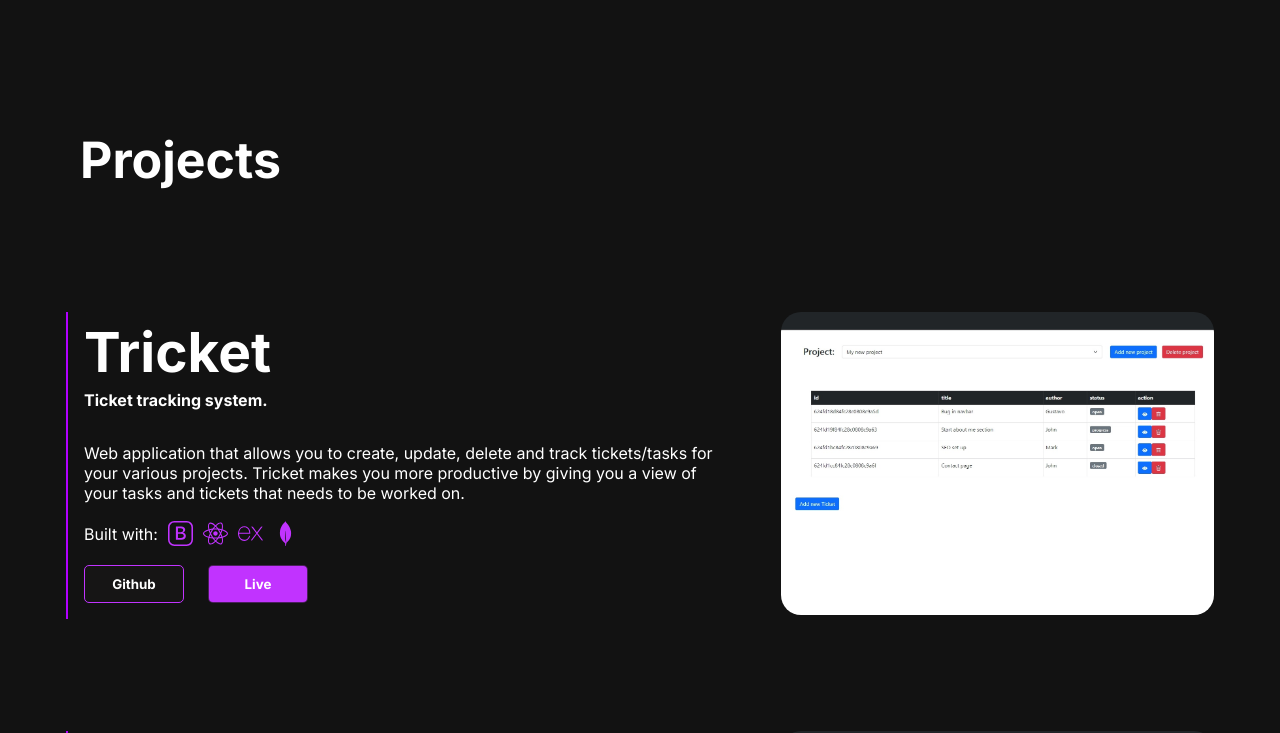
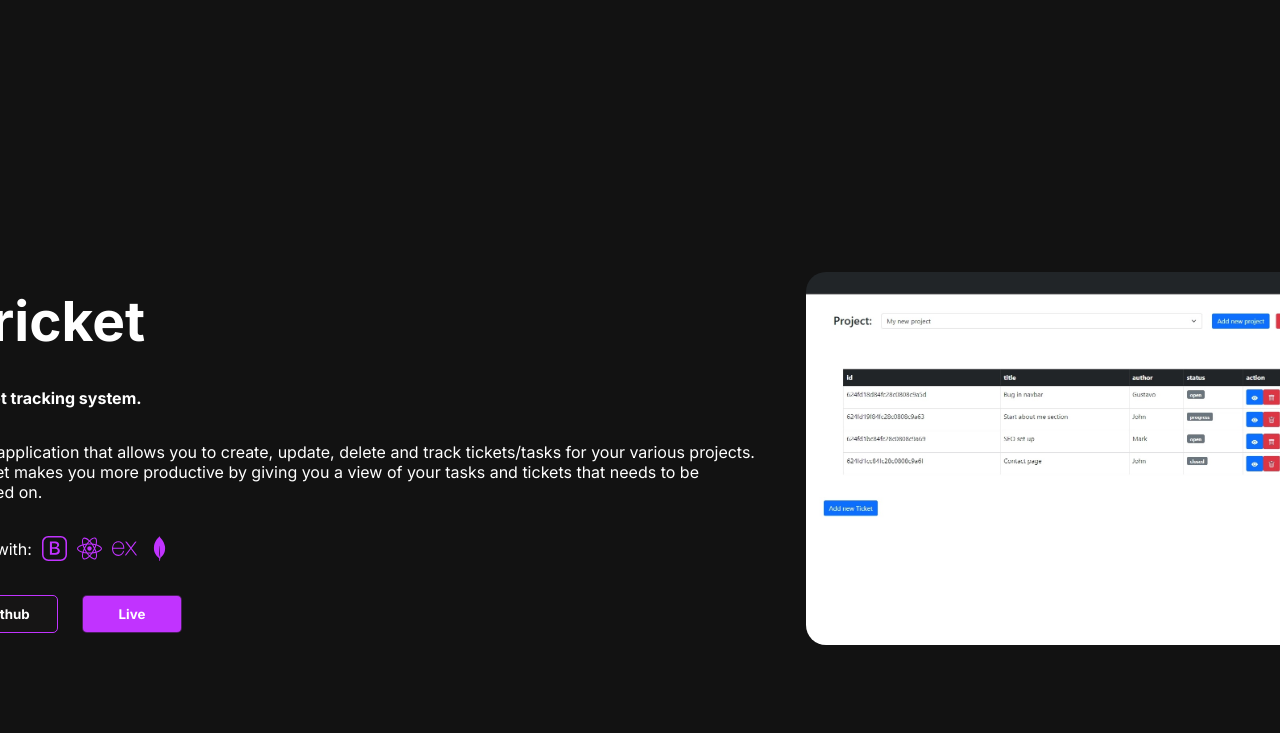
Before and after one commit to gustavocsak/portfolio, a React (Create React App) app: page / in a window 1280 px wide. Shown: the part 840-1573 px from the top of the page. Built offline with nearby package versions, Linux system fonts and the light colour scheme; the HTML template or start-up script is replaced by a standard one.

Commit message:
Added gsap animation to project section header

```diff
--- a/src/components/Card.js
+++ b/src/components/Project.js
@@ -5,7 +5,6 @@ import { BsBootstrap } from "react-icons/bs";
 import { FaReact } from "react-icons/fa";
 import { SiExpress, SiMongodb } from "react-icons/si";
 import { IoLogoJavascript } from "react-icons/io5";
-import { motion, useInView } from 'framer-motion';
 import { gsap } from "gsap";
 
 
@@ -30,10 +29,6 @@ const variants = {
 const Wrap = styled.div`
     display: flex;
     flex-direction: row;
-    max-width: 82%;
-    /* border-left: 2px solid;
-    border-image-slice: 1;
-    border-image-source: linear-gradient(90deg, rgba(177,0,255,1) 0%, rgba(193,51,255,1) 100%); */
 `
 
 const ImageWrapper = styled.div`
@@ -45,7 +40,7 @@ const Image = styled.img`
     border-radius: 20px;
 `
 
-const Project = styled.div`
+const Info = styled.div`
     display: flex;
     flex-direction: column;
     justify-content: space-between;
@@ -59,16 +54,12 @@ const Project = styled.div`
 
 const ProjectTitle = styled.h1`
     font-size: 55px;
-    transform: translateY(115px);
-    transition: transform .5s;
 
 `
 
 const OneLiner = styled.div`
     font-weight: bold;
     font-size: 16px;
-    transform: translateY(115px);
-    transition: transform .5s;
 `
 
 const Description = styled.div`
@@ -90,14 +81,6 @@ const Link = styled.a`
     color: #fff;
 `
 
-const MainClip = styled.div`
-
-`
-
-const ProjectMain = styled.div`
-    clip-path: polygon(0 0, 100% 0, 100% 100%, 0% 100%);
-    line-height: 3rem;
-`
 
 
 /**
@@ -112,8 +95,6 @@ const ButtonColored = styled.button`
     font-weight: bold;
     border: 1px solid rgba( 25, 23, 23, 0.7 );
     border-radius: 5px;
-
-    /* background: linear-gradient(90deg, rgba(177,0,255,1) 0%, rgba(193,51,255,1) 100%); */
     background-color: rgba(193,51,255,1);
     cursor: pointer;
 `
@@ -130,28 +111,7 @@ const Button = styled.button`
     margin-right: 1.5rem;
 `
 
-/**
- * for reference from old card:
- *
- * const ref = useRef(null);
-    const isInView = useInView(ref, { once: true });
-
-    return (
-    //   <Wrap ref={ref} as={motion.div} initial={{y: -50, opacity: 0}} animate={{y: 0, opacity:1}} transition={{delay: 0.2}}>
-    <Wrap ref={ref} as={motion.div} style={{
-        transform: isInView ? "none" : "translateY(300px)",
-        opacity: isInView ? 1 : 0,
-        transition: "all 1.2s"
-      }}>
-
-      as={motion.div} style={{
-                transform: isInView ? "none" : "translateX(-300px)",
-                opacity: isInView ? 1 : 0,
-                transition: "all 2s"
- *
- */
-
-const NewCard = ({ project }) => {
+const Project = ({ project }) => {
 
     const translateTechStack = (tech) => {
         switch(tech) {
@@ -163,10 +123,8 @@ const NewCard = ({ project }) => {
         }
     }
 
-    const ref = useRef(null);
-    const isInView = useInView(ref, { once: true });
 
-    gsap.to(".reveal", { scrollTrigger: ".projects", y: 0, duration: 0.5, ease: "power4.out" })
+
 
     const onEnter = ({ currentTarget }) => {
         const buttonClasses = currentTarget.className.split(" ");
@@ -189,14 +147,10 @@ const NewCard = ({ project }) => {
 
 
     return (
-        <Wrap ref={ref} >
-            <Project>
-
-                    <ProjectMain>
-                        <ProjectTitle className="reveal">{project.title}</ProjectTitle>
-                        <OneLiner className="reveal">{project.oneLiner}</OneLiner>
-                    </ProjectMain>
-
+        <Wrap>
+            <Info>
+                <ProjectTitle>{project.title}</ProjectTitle>
+                <OneLiner>{project.oneLiner}</OneLiner>
                 <Description>{project.description}</Description>
                 <Technologies>
                     <span>Built with: </span>
@@ -208,16 +162,12 @@ const NewCard = ({ project }) => {
                     <Button className='button' onMouseEnter={onEnter} onMouseLeave={onLeave}><Link href={project.github} target='_blank'>Github</Link></Button>
                     <ButtonColored className='button-color' onMouseEnter={onEnter} onMouseLeave={onLeave}><Link href={project.liveSource} target='_blank'>Live</Link></ButtonColored>
                 </Links>
-            </Project>
-            <ImageWrapper as={motion.div} style={{
-                transform: isInView ? "none" : "translateX(300px)",
-                opacity: isInView ? 1 : 0,
-                transition: "all 2s"
-            }}>
+            </Info>
+            <ImageWrapper>
                 <Image src={tricket} />
             </ImageWrapper>
         </Wrap>
     )
 }
 
-export default NewCard
+export default Project
--- a/src/components/Projects.js
+++ b/src/components/Projects.js
@@ -1,8 +1,10 @@
-import React from 'react'
+import React, { useEffect } from 'react'
 import styled from 'styled-components'
-import Card from './Card'
+import Project from './Project'
 import { gsap } from "gsap";
+import { ScrollTrigger } from 'gsap/ScrollTrigger';
 
+gsap.registerPlugin(ScrollTrigger);
 /**
  * TODO: fix live source URL for projects array
  * TODO: move projects data to a separate js file
@@ -54,6 +56,7 @@ const Container = styled.div`
 	flex-direction: column;
 	align-items: center;
 	justify-content: center;
+
 	@media only screen and (max-width: 768px) {
 	   width: 100%;
     }
@@ -63,15 +66,10 @@ const ProjectDisplay = styled.div`
 	margin-top: 5rem;
 	display: flex;
 	flex-direction: column;
-	align-items: center;
-	justify-content: center;
-	gap: 7rem;
+	align-items: start;
+	justify-content: start;
+	gap: 4.5rem;
 
-
-	@media only screen and (max-width: 768px) {
-        flex-direction: column;
-
-    }
 `
 
 const Title = styled.div`
@@ -84,24 +82,52 @@ const Title = styled.div`
 const TitleClip = styled.div`
 	clip-path: polygon(0 0, 100% 0, 100% 100%, 0% 100%);
     line-height: 5rem;
-	width: 80%;
+
+`
+
+const ProjectList = styled.div`
+	display: flex;
+	flex-direction: column;
+	justify-content: center;
+	align-items: center;
+	gap: 6rem;
+`
+
+const ProjectClip = styled.div`
+
 `
 
 
 const Projects = () => {
 
-	gsap.to(".reveal", { scrollTrigger: ".projects", y: 0, duration: 0.5, ease: "power4.out" })
+	useEffect(() => {
+		gsap.to(".title-reveal", {
+			scrollTrigger: {
+				trigger: ".project-section",
+				start: "top 90%",
+				end: "+=200",
+				scrub: true,
+			},
+			y: 0,
+			duration: 0.5,
+			ease: "power4.out"
+		})
+		gsap.to(".project-reveal", { scrollTrigger: ".project-reveal", y: 0, duration: 0.5, ease: "power4.out" })
+	  }, []);
+
 
 	return (
-		<Section>
-			<Container className="projects">
-				<ProjectDisplay>
-					<TitleClip >
-						<Title className="reveal">Projects</Title>
+		<Section className="project-section">
+			<Container>
+				<ProjectDisplay className="projects">
+					<TitleClip>
+						<Title className="title-reveal">Projects</Title>
 					</TitleClip>
-					{projects.map((project, index) => {
-						return <Card project={project} />
-					})}
+					<ProjectList>
+						{projects.map((project, index) => {
+							return <ProjectClip><Project className="project-reveal" project={project} key={index} /></ProjectClip>
+						})}
+					</ProjectList>
 				</ProjectDisplay>
 
 			</Container>
```
